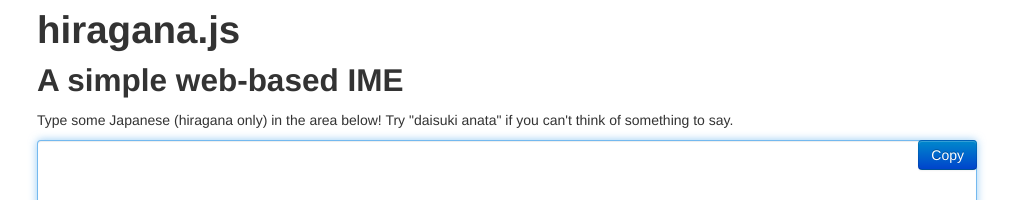
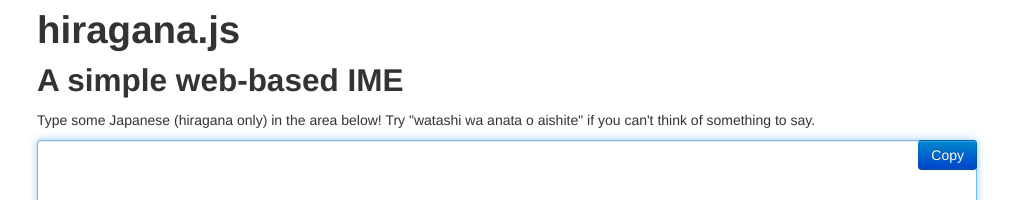
Before and after one commit to MrSwiss/hiragana.js, a plain HTML site: page index.html in a window 1280 px wide. Shown: the top 200 px of the page, without its empty margins (133-1146 px from the left). Drawn offline with Linux system fonts and the light colour scheme.

Commit message:
Modify example text to make sense

```diff
--- a/index.html
+++ b/index.html
@@ -11,7 +11,7 @@
     <body class="container">
         <h1>hiragana.js</h1>
         <h2>A simple web-based IME</h2>
-        <p>Type some Japanese (hiragana only) in the area below! Try "daisuki anata" if you can't think of something to say.</p>
+        <p>Type some Japanese (hiragana only) in the area below! Try "watashi wa anata o aishite" if you can't think of something to say.</p>
         <button class="btn btn-primary" id="copy" data-clipboard-target="ime-editor" data-clipboard-text="default">Copy</button>
         <!--Note the 'data-ime' attribute on the textarea-->
         <textarea id="ime-editor" data-ime="hiragana" class="input-block-level" rows="10"></textarea>
```
